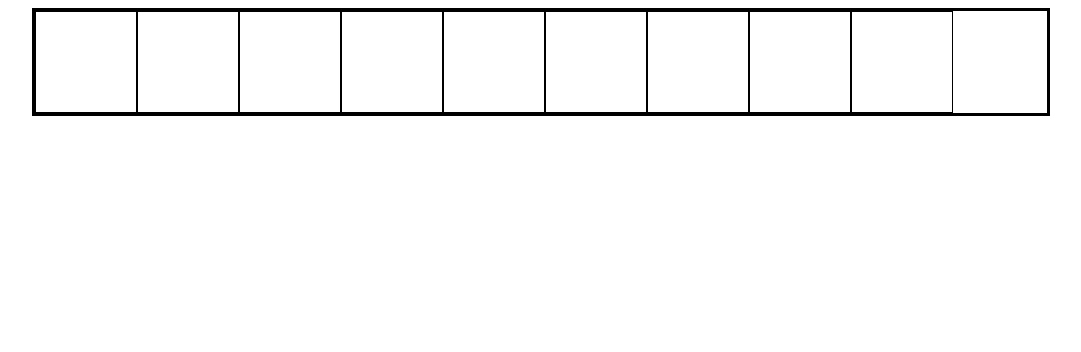
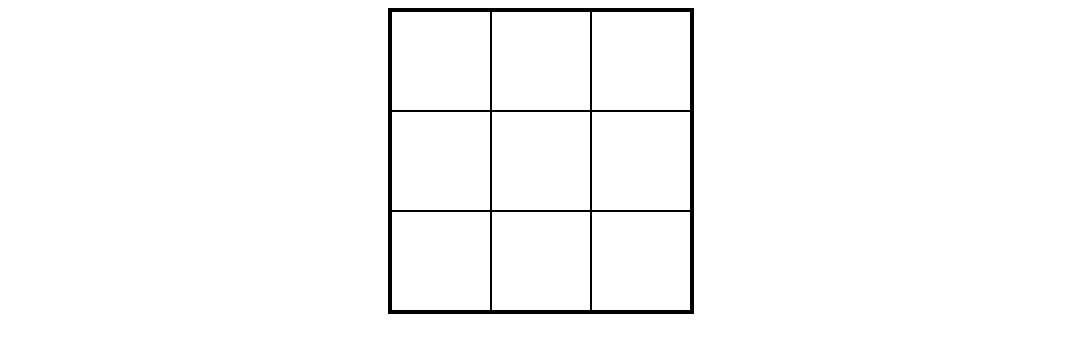
Before and after one commit to Spiegelei2020/Tic-Tac-Toe, a website: page index.html in a window 1280 px wide. Shown: the whole page, without its empty margins (99-1180 px from the left). Drawn offline with Linux system fonts and the light colour scheme.

Commit message:
1 file modified

```diff
--- a/style.css
+++ b/style.css
@@ -1,8 +1,8 @@
 #board {
   display: flex;
   flex-wrap: wrap;
-  width: 80%;
-  height: 80%;
+  width: 300px;
+  height: 300px;
   margin: 0 auto;
   border: 3px solid black;
 }
@@ -13,8 +13,9 @@
   border: 1px solid black;
   font-size: 4em;
   text-align: center;
-  line-height: 90px;
+  line-height: 100px;
   cursor: pointer;
+  box-sizing: border-box;
 }
 
 .square:hover {
```
